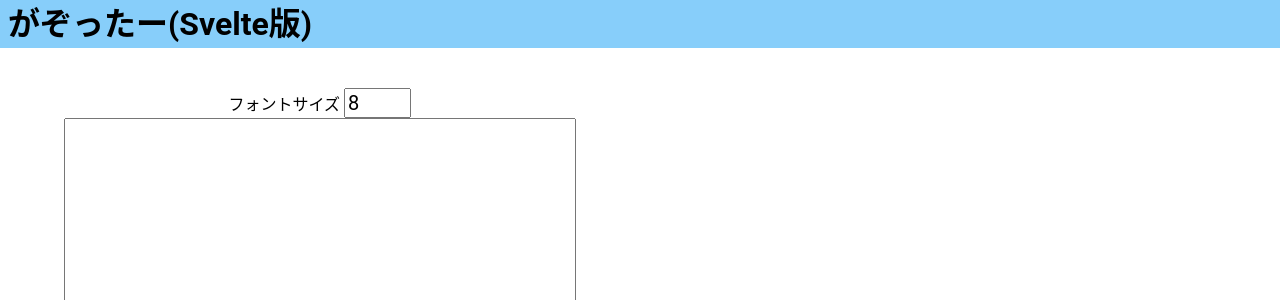
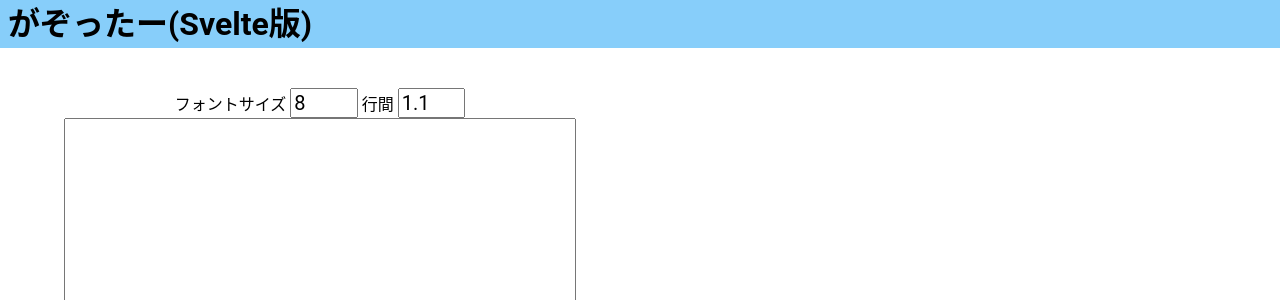
Before and after one commit to goahi/Gazotter-rewrite, a Svelte app: page / in a window 1280 px wide. Shown: the top 300 px of the page. Built offline with nearby package versions, Linux system fonts and the light colour scheme.

Commit message:
add: add linespace changing

```diff
--- a/src/Generator.svelte
+++ b/src/Generator.svelte
@@ -3,6 +3,7 @@
 
     export let input;
     export let fontsize = 8;
+    export let linespacing = 1.1;
 
     let c;
     let dummy;
@@ -30,8 +31,13 @@
     function write(_ctx) {
         _ctx.clearRect(0, 0, canvas_width, canvas_height);
 
+        console.log(linespacing);
         input.forEach((paragraph, order) => {
-            _ctx.fillText(paragraph, 10, order * text_size.height);
+            _ctx.fillText(
+                paragraph,
+                10,
+                order * text_size.height * linespacing
+            );
         });
         dataURL = c.toDataURL();
     }
@@ -46,6 +52,7 @@
 
     $: if (c) {
         input = input;
+        linespacing = linespacing;
         let ctx = c.getContext("2d");
 
         ctx.font = `${fontsize}px sans-serif`;
--- a/src/TextSetting.svelte
+++ b/src/TextSetting.svelte
@@ -2,12 +2,19 @@
     import { createEventDispatcher } from "svelte";
 
     let font_size = 8;
+    let line_spacing = 1.1;
 
     const dispatch = createEventDispatcher();
 
-    dispatch("text_setting", { fontsize: font_size });
+    dispatch("text_setting", {
+        fontsize: font_size,
+        linespacing: line_spacing,
+    });
 
-    $: dispatch("text_setting", { fontsize: font_size });
+    $: dispatch("text_setting", {
+        fontsize: font_size,
+        linespacing: line_spacing,
+    });
 </script>
 
 <section class="text_setting">
@@ -19,6 +26,15 @@
             min="1"
             max="160"
             bind:value={font_size}
+        />
+        行間
+        <input
+            class="inputbox_num"
+            type="number"
+            min="1"
+            max="5"
+            step="0.1"
+            bind:value={line_spacing}
         />
     </div>
 </section>
```
